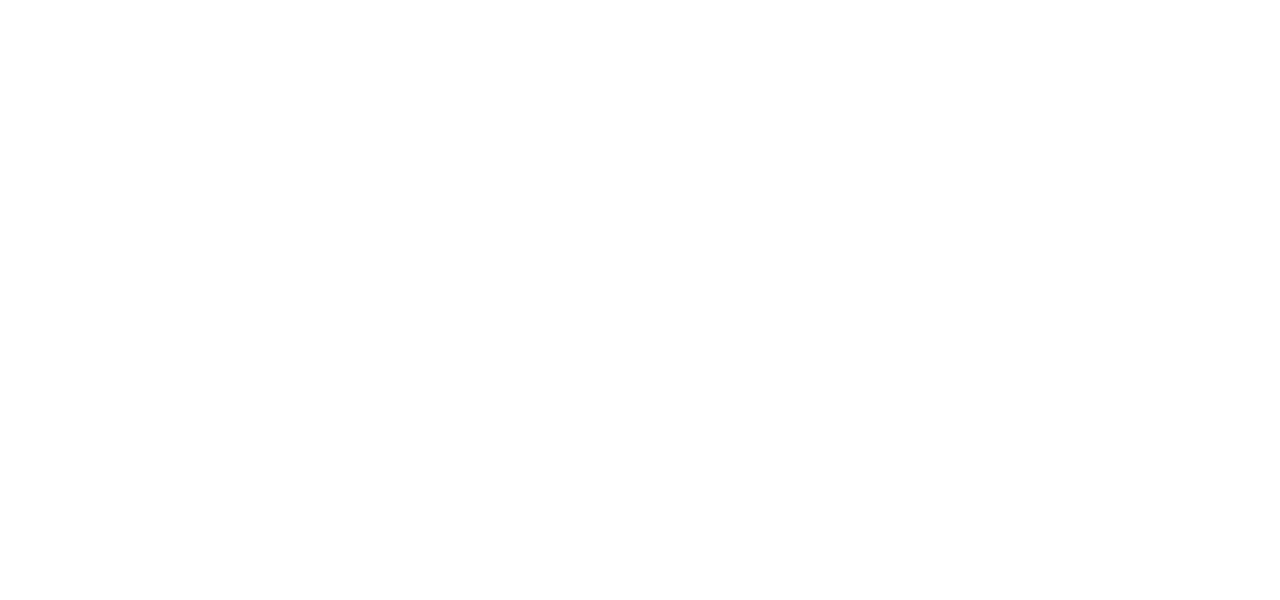
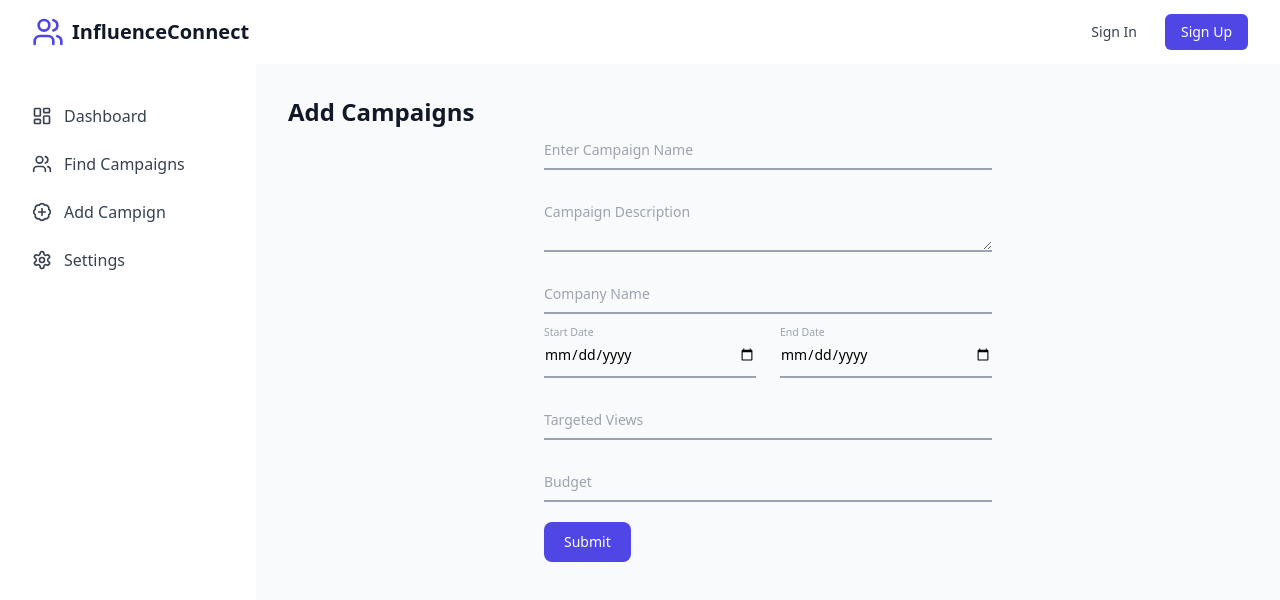
Before and after one commit to Abimanyu-A-J/Influence-Connect, a React (Vite) app in the folder project/: page /add-campaigns in a window 1280 px wide. Before the commit this address had no page. Shown: the top 600 px of the page. Built offline with nearby package versions, Linux system fonts and the light colour scheme.

Commit message:
addCampaign added

```diff
--- a/project/package.json
+++ b/project/package.json
@@ -12,7 +12,8 @@
   "dependencies": {
     "lucide-react": "^0.344.0",
     "react": "^18.3.1",
-    "react-dom": "^18.3.1"
+    "react-dom": "^18.3.1",
+    "react-router-dom": "^7.1.3"
   },
   "devDependencies": {
     "@eslint/js": "^9.9.1",
--- a/project/src/App.tsx
+++ b/project/src/App.tsx
@@ -1,12 +1,13 @@
-import React from 'react';
-import { BrowserRouter as Router, Routes, Route } from 'react-router-dom';
-import { Home } from './pages/Home';
-import { LoginPage } from './pages/auth/LoginPage';
-import { RegisterPage } from './pages/auth/RegisterPage';
-import { DashboardPage } from './pages/dashboard/DashboardPage';
-import { CampaignsPage } from './pages/campaigns/CampaignsPage';
-import { BrowseCampaignsPage } from './pages/campaigns/BrowseCampaignsPage';
-import { ProfilePage } from './pages/profile/ProfilePage';
+import React from "react";
+import { BrowserRouter as Router, Routes, Route } from "react-router-dom";
+import { Home } from "./pages/Home";
+import { LoginPage } from "./pages/auth/LoginPage";
+import { RegisterPage } from "./pages/auth/RegisterPage";
+import { DashboardPage } from "./pages/dashboard/DashboardPage";
+import { CampaignsPage } from "./pages/campaigns/CampaignsPage";
+import { BrowseCampaignsPage } from "./pages/campaigns/BrowseCampaignsPage";
+import { ProfilePage } from "./pages/profile/ProfilePage";
+import { AddCampaigns } from "./pages/campaigns/AddCampaigns";
 
 function App() {
   return (
@@ -18,6 +19,7 @@ function App() {
         <Route path="/dashboard" element={<DashboardPage />} />
         <Route path="/campaigns" element={<CampaignsPage />} />
         <Route path="/browse-campaigns" element={<BrowseCampaignsPage />} />
+        <Route path="/add-campaigns" element={<AddCampaigns />} />
         <Route path="/profile" element={<ProfilePage />} />
       </Routes>
     </Router>
--- a/project/src/components/layout/Sidebar.tsx
+++ b/project/src/components/layout/Sidebar.tsx
@@ -1,21 +1,21 @@
-import React from 'react';
-import { Link } from 'react-router-dom';
-import { LayoutDashboard, Users, MessageSquare, Settings } from 'lucide-react';
+import React from "react";
+import { Link } from "react-router-dom";
+import { LayoutDashboard, Users, BadgePlus, Settings } from "lucide-react";
 
 interface SidebarProps {
-  userType: 'influencer' | 'sponsor';
+  userType: "influencer" | "sponsor";
 }
 
 export function Sidebar({ userType }: SidebarProps) {
   const menuItems = [
-    { icon: LayoutDashboard, label: 'Dashboard', path: '/dashboard' },
+    { icon: LayoutDashboard, label: "Dashboard", path: "/dashboard" },
     {
       icon: Users,
-      label: userType === 'sponsor' ? 'My Campaigns' : 'Find Campaigns',
-      path: userType === 'sponsor' ? '/campaigns' : '/browse-campaigns'
+      label: userType === "sponsor" ? "My Campaigns" : "Find Campaigns",
+      path: userType === "sponsor" ? "/campaigns" : "/browse-campaigns",
     },
-    { icon: MessageSquare, label: 'Messages', path: '/messages' },
-    { icon: Settings, label: 'Settings', path: '/settings' },
+    { icon: BadgePlus, label: "Add Campign", path: "/add-campaigns" },
+    { icon: Settings, label: "Settings", path: "/settings" },
   ];
 
   return (
--- /dev/null
+++ b/project/src/pages/campaigns/AddCampaigns.tsx
@@ -0,0 +1,130 @@
+import React from "react";
+import { DashboardLayout } from "../../components/dashboard/DashboardLayout";
+import { CampaignList } from "../../components/campaigns/CampaignList";
+
+export function AddCampaigns() {
+  return (
+    <DashboardLayout>
+      <h1 className="text-2xl font-semibold text-gray-900">Add Campaigns</h1>
+      <form class="max-w-md mx-auto">
+        <div class="relative z-0 w-full mb-5 group">
+          <input
+            type="text"
+            name="name"
+            id="campaign-name"
+            class="block py-2.5 px-0 w-full text-sm text-black bg-transparent border-0 border-b-2 border-gray-400 appearance-none focus:outline-none focus:ring-0 focus:border-gray-500 peer"
+            placeholder=""
+            required
+          />
+          <label
+            for="campaign-name"
+            class="peer-focus:font-medium absolute text-sm text-gray-400 duration-300 transform -translate-y-6 scale-75 top-3 -z-10 origin-[0] peer-focus:text-gray-500 peer-placeholder-shown:scale-100 peer-placeholder-shown:translate-y-0 peer-focus:scale-75 peer-focus:-translate-y-6"
+          >
+            Enter Campaign Name
+          </label>
+        </div>
+        <div class="relative z-0 w-full mb-5 group">
+          <textarea
+            name="descrpition"
+            id="campaign-descprition"
+            class="block py-2.5 px-0 w-full text-sm text-black bg-transparent border-0 border-b-2 border-gray-400 appearance-none focus:outline-none focus:ring-0 focus:border-gray-500 peer"
+            placeholder=" "
+            required
+          ></textarea>
+          <label
+            for="campaign-description"
+            class="peer-focus:font-medium absolute text-sm text-gray-400 duration-300 transform -translate-y-6 scale-75 top-3 -z-10 origin-[0] peer-focus:text-gray-500 peer-placeholder-shown:scale-100 peer-placeholder-shown:translate-y-0 peer-focus:scale-75 peer-focus:-translate-y-6"
+          >
+            Campaign Description
+          </label>
+        </div>
+        <div class="relative z-0 w-full mb-5 group">
+          <input
+            name="company-name"
+            id="company-name"
+            class="block py-2.5 px-0 w-full text-sm text-black bg-transparent border-0 border-b-2 border-gray-400 appearance-none focus:outline-none focus:ring-0 focus:border-gray-500 peer"
+            placeholder=" "
+            required
+          />
+          <label
+            for="company-name"
+            class="peer-focus:font-medium absolute text-sm text-gray-400 duration-300 transform -translate-y-6 scale-75 top-3 -z-10 origin-[0] peer-focus:text-gray-500 peer-placeholder-shown:scale-100 peer-placeholder-shown:translate-y-0 peer-focus:scale-75 peer-focus:-translate-y-6"
+          >
+            Company Name
+          </label>
+        </div>
+        <div class="grid md:grid-cols-2 md:gap-6">
+          <div class="relative z-0 w-full mb-5 group">
+            <input
+              type="date"
+              name="start-date"
+              id="start-date"
+              class="block py-2.5 px-0 w-full text-sm text-black bg-transparent border-0 border-b-2 border-gray-400 appearance-none focus:outline-none focus:ring-0 focus:border-gray-500 peer"
+              placeholder=" "
+              required
+            />
+            <label
+              for="start-date"
+              class="peer-focus:font-medium absolute text-sm text-gray-400 duration-300 transform -translate-y-6 scale-75 top-3 -z-10 origin-[0] peer-focus:text-gray-500 peer-placeholder-shown:scale-100 peer-placeholder-shown:translate-y-0 peer-focus:scale-75 peer-focus:-translate-y-6"
+            >
+              Start Date
+            </label>
+          </div>
+          <div class="relative z-0 w-full mb-5 group">
+            <input
+              type="date"
+              name="end-date"
+              id="end-date"
+              class="block py-2.5 px-0 w-full text-sm text-black bg-transparent border-0 border-b-2 border-gray-400 appearance-none focus:outline-none focus:ring-0 focus:border-gray-500 peer"
+              placeholder=" "
+              required
+            />
+            <label
+              for="end-date"
+              class="peer-focus:font-medium absolute text-sm text-gray-400 duration-300 transform -translate-y-6 scale-75 top-3 -z-10 origin-[0] peer-focus:text-gray-500 peer-placeholder-shown:scale-100 peer-placeholder-shown:translate-y-0 peer-focus:scale-75 peer-focus:-translate-y-6"
+            >
+              End Date
+            </label>
+          </div>
+        </div>
+        <div class="relative z-0 w-full mb-5 group">
+          <input
+            name="targeted-views"
+            id="targeted-views"
+            class="block py-2.5 px-0 w-full text-sm text-black bg-transparent border-0 border-b-2 border-gray-400 appearance-none focus:outline-none focus:ring-0 focus:border-gray-500 peer"
+            placeholder=" "
+            required
+          />
+          <label
+            for="targeted-views"
+            class="peer-focus:font-medium absolute text-sm text-gray-400 duration-300 transform -translate-y-6 scale-75 top-3 -z-10 origin-[0] peer-focus:text-gray-500 peer-placeholder-shown:scale-100 peer-placeholder-shown:translate-y-0 peer-focus:scale-75 peer-focus:-translate-y-6"
+          >
+            Targeted Views
+          </label>
+        </div>
+        <div class="relative z-0 w-full mb-5 group">
+          <input
+            type="number"
+            name="budget"
+            id="budget"
+            class="block py-2.5 px-0 w-full text-sm text-black bg-transparent border-0 border-b-2 border-gray-400 appearance-none focus:outline-none focus:ring-0 focus:border-gray-500 peer"
+            placeholder=" "
+            required
+          />
+          <label
+            for="budget"
+            class="peer-focus:font-medium absolute text-sm text-gray-400 duration-300 transform -translate-y-6 scale-75 top-3 -z-10 origin-[0] peer-focus:text-gray-500 peer-placeholder-shown:scale-100 peer-placeholder-shown:translate-y-0 peer-focus:scale-75 peer-focus:-translate-y-6"
+          >
+            Budget
+          </label>
+        </div>
+        <button
+          type="submit"
+          class="text-white bg-indigo-600 hover:bg-gray-800 focus:ring-4 focus:outline-none focus:ring-gray-300 font-medium rounded-lg text-sm w-full sm:w-auto px-5 py-2.5 text-center"
+        >
+          Submit
+        </button>
+      </form>
+    </DashboardLayout>
+  );
+}
```
Also changed, not shown: 1 other file (tests, documents, lock files or other folders).
